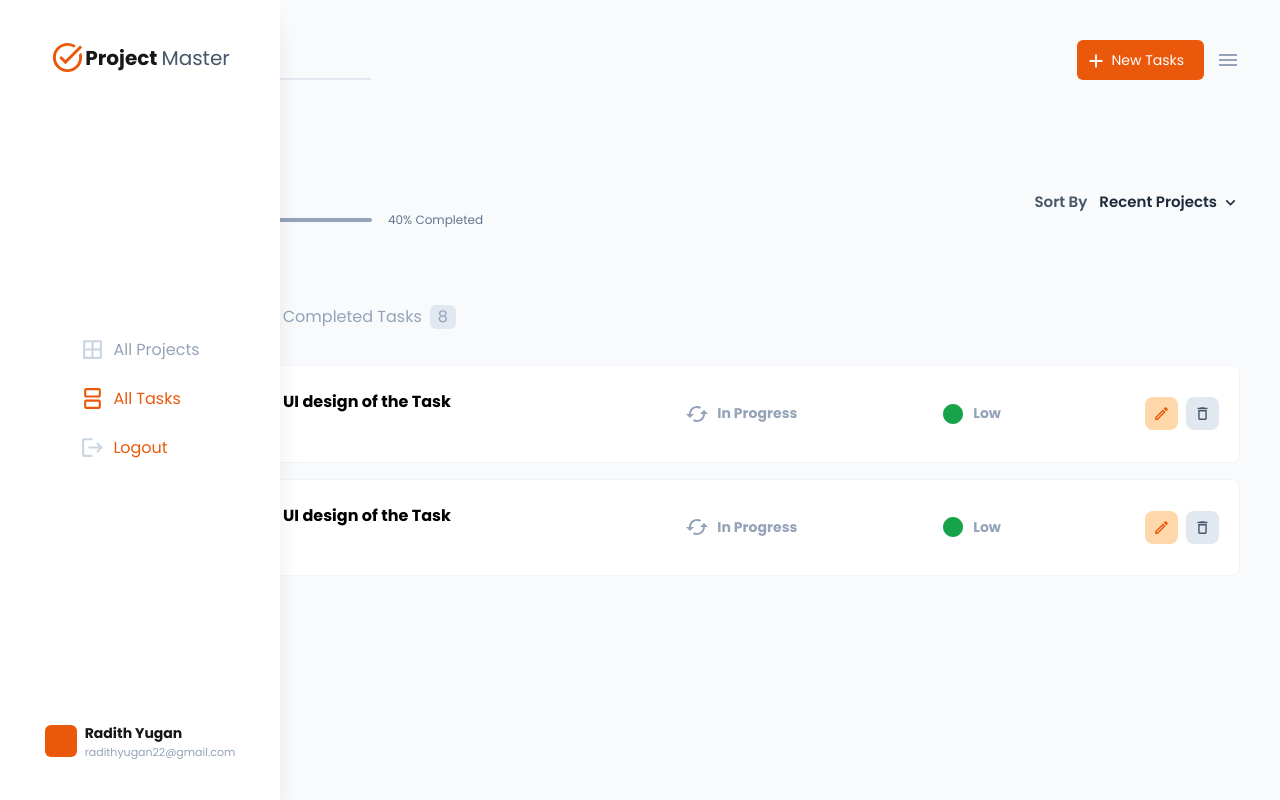
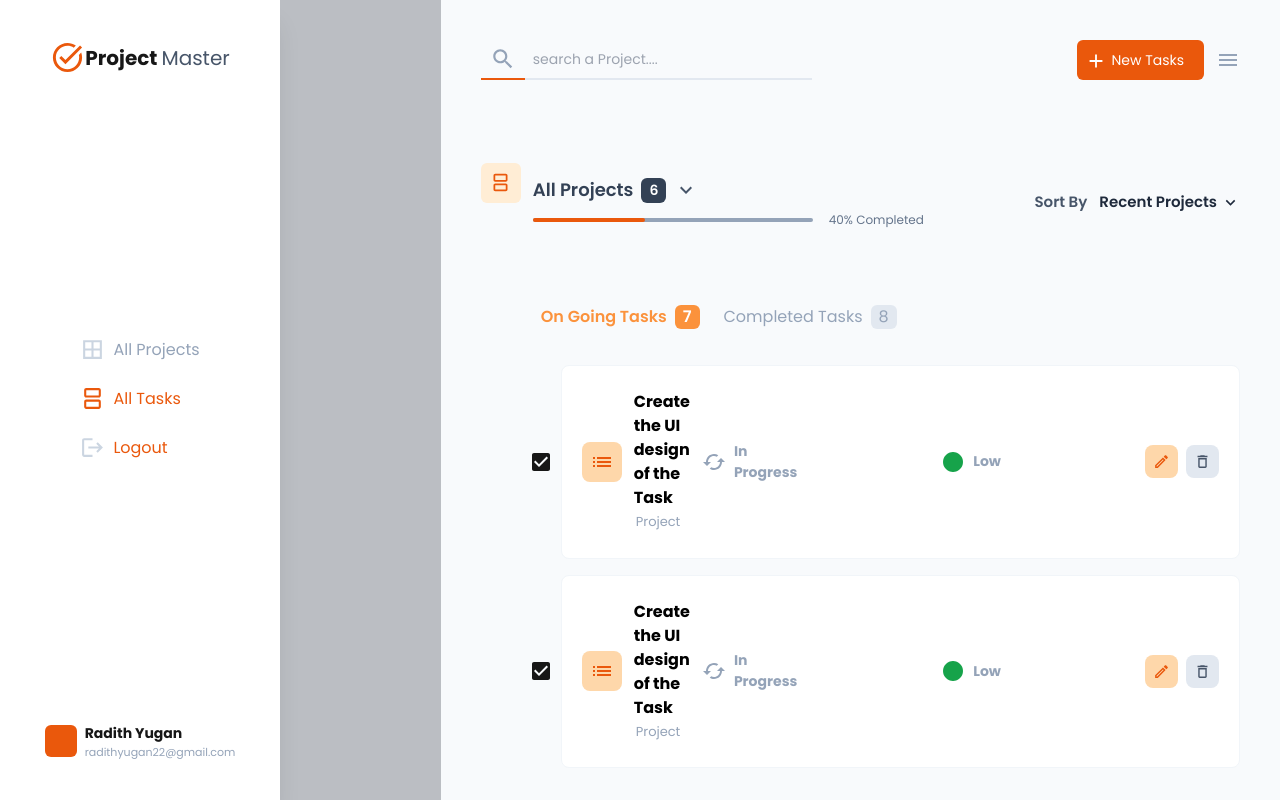
Before and after one commit to RdhYuGaan/ManageMate, a Next.js app: page / in a window 1280 px wide. Both pictures are taken after a click on the icon 1228 px from the left and 60 px from the top of the page. Built offline with nearby package versions, Linux system fonts and the light colour scheme.

Commit message:
add function to page.tsx

```diff
--- a/app/contextApp.tsx
+++ b/app/contextApp.tsx
@@ -27,6 +27,8 @@ export default function ContextappProvider({
     children: React.ReactNode;
 }) {
     const [openSideBar, setOpenSideBar] =useState(false);
+
+
     return (
         <ContextApp.Provider
             value={{openSideBarObject: {openSideBar, setOpenSideBar} }}
--- a/app/page.tsx
+++ b/app/page.tsx
@@ -1,19 +1,21 @@
 import Image from "next/image";
 import SideBar from "./components/Sidebar";
 import AllProjects from "./Pages/AllProjects/Components/AllProjects";
-import AllProjectsSection from "./Pages/AllProjects/Components/AllProjectsSection";
 import AllTasks from "./Pages/AllTasks/Components/AllTasks";
-import TasksList from "./Pages/AllTasks/Components/TasksList";
-
-
+import { useContextApp } from "./contextApp";
 
 export default function Home() {
+  const { openSideBarObject: { openSideBar },} = useContextApp(); // Corrected destructuring and function usage
+
   return (
-    <div className="flex w-full h-screen poppins ">
+    <div className="flex w-full h-screen poppins">
+      {openSideBar && (
+        <div className="w-full h-full z-50 bg-slate-800 opacity-30"></div> // Fixed typo in "opacity"
+      )}
+
       <SideBar />
-      {/* <AllProjects />    */}
+      {/* <AllProjects /> */}
       <AllTasks />
-
     </div>
   );
 }
```
